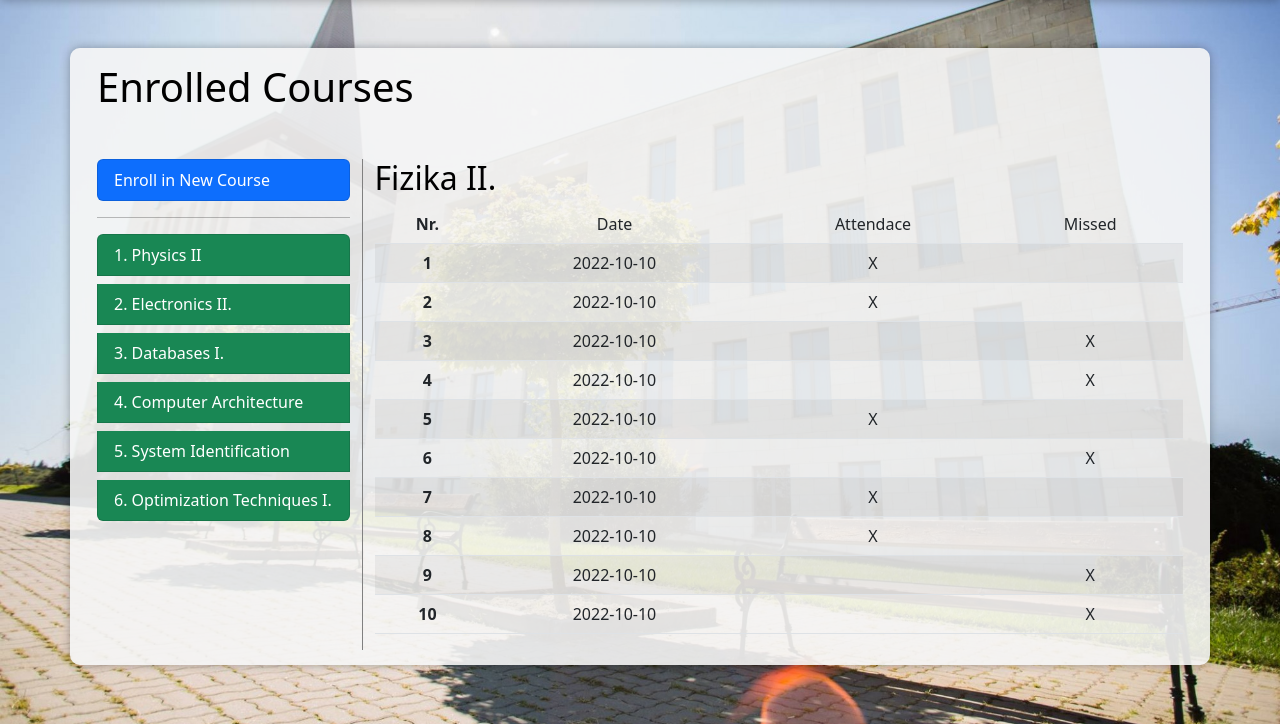
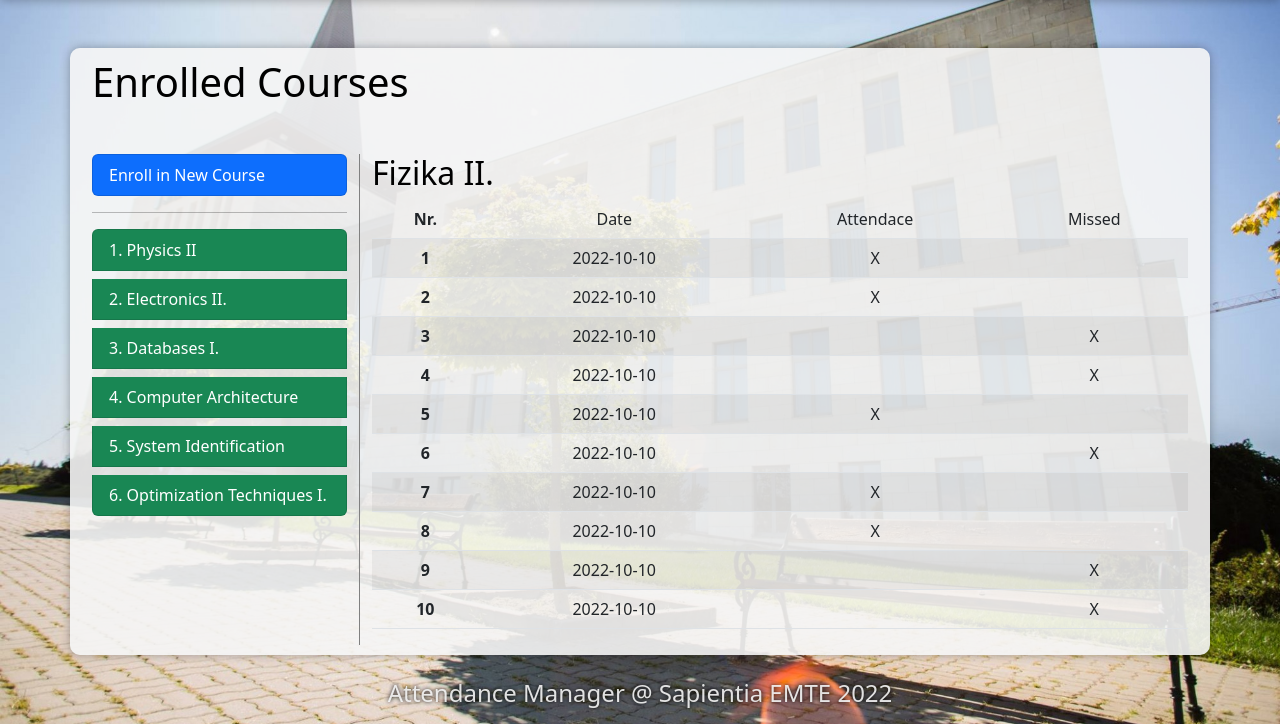
Before and after one commit to Csalex01/AttendanceManager, a Flask app: page /courses in a window 1280 px wide. Shown: the part 76-800 px from the top of the page. Run offline with Flask 2, Linux system fonts and the light colour scheme; the visitor is signed in with stand-in values (Sample User, id 1); data comes from the database, SQL or seed files in the repository; some libraries are stand-ins or nearby versions.

Commit message:
Added footer

```diff
--- a/src/AttendanceManager/templates/base.html
+++ b/src/AttendanceManager/templates/base.html
@@ -24,7 +24,7 @@
 </head>
 
 <body>
-  <nav class="navbar navbar-expand-lg bg-light">
+  <nav class="navbar navbar-expand-lg bg-light sticky-top">
     <div class="container-fluid">
       <a href="{{ url_for('general.index') }}" class="navbar-brand">
         <img src="{{ url_for('static', filename='logo.png') }}" height="50px" alt="Logo">
@@ -98,6 +98,12 @@
   <div class="container mt-5">
     {% block content %} {% endblock content %}
   </div>
+
+  <div class="mt-4 mb-3 ">
+      <div class="text-center">
+        <h4 class="footer-text">Attendance Manager @ Sapientia EMTE 2022</h4>
+      </div>
+  </div>
 </body>
 
 
@@ -115,13 +121,29 @@
   }
 
   nav {
-    -webkit-box-shadow: 0px 0px 10px 0px rgba(0, 0, 0, 0.95);
+    -webkit-box-shadow: 0px 0px 10px 0px rgba(0, 0, 0, 0.3);
     box-shadow: 0px 0px 10px 0px rgba(0, 0, 0, 0.3);
   }
 
   .nav-item {
     margin-left: 20px;
   }
+
+  .footer-text {
+    color: rgba(245, 245, 245, 0.9);
+
+    -webkit-text-shadow: 0px 0px 4px rgba(0, 0, 0, 1);
+    text-shadow: 0px 0px 4px rgba(0, 0, 0, 1);
+  }
+
+  .panel {
+    background: rgba(245, 245, 245, 0.9);
+    padding: 10px;
+    border-radius: 10px;
+
+    -webkit-box-shadow: 0px 0px 10px 0px rgba(0, 0, 0, 1);
+    box-shadow: 0px 0px 10px 0px rgba(0, 0, 0, 0.3);
+  }
 </style>
 
 </html>
```
Also changed, not shown: src/AttendanceManager/templates/teacher/courses.html (+9 -0 lines).
